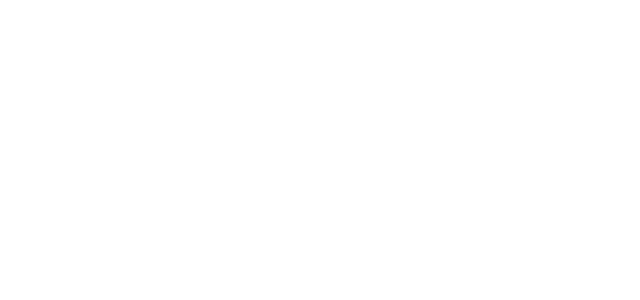
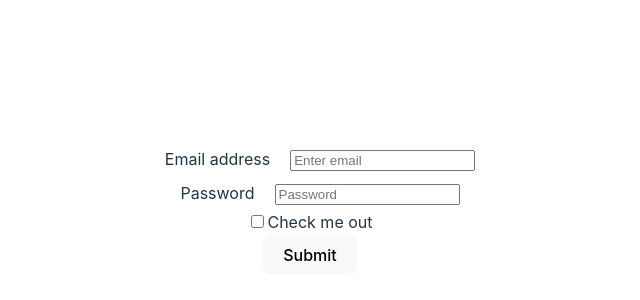
Before and after one commit to gablon29/project_C_S_front, a React (Vite) app: page / in a window 1280 px wide. Shown: the part 194-494 px from the top of the page, without its empty margins (330-970 px from the left). Built offline with nearby package versions, Linux system fonts and the light colour scheme.

Commit message:
desarrollando el form para el login

```diff
--- a/package.json
+++ b/package.json
@@ -10,7 +10,9 @@
     "preview": "vite preview"
   },
   "dependencies": {
+    "bootstrap": "^5.3.1",
     "react": "^18.2.0",
+    "react-bootstrap": "^2.8.0",
     "react-dom": "^18.2.0"
   },
   "devDependencies": {
--- a/src/App.jsx
+++ b/src/App.jsx
@@ -1,12 +1,32 @@
 import './App.css'
+import Button from 'react-bootstrap/Button';
+import Form from 'react-bootstrap/Form';
 
 function App() {
 
 
   return (
-    <>
-    <h2></h2>
-    </>
+    <div>
+    <Form>
+      <Form.Group style={{margin: '10px'}} className="mb-3" controlId="formBasicEmail">
+        <Form.Label style={{margin: '20px'}}>Email address</Form.Label>
+        <Form.Control type="email" placeholder="Enter email" />
+        <Form.Text className="text-muted">
+        </Form.Text>
+      </Form.Group>
+
+      <Form.Group style={{margin: '5px'}} className="mb-3" controlId="formBasicPassword">
+        <Form.Label style={{margin: '20px'}}>Password</Form.Label>
+        <Form.Control type="password" placeholder="Password" />
+      </Form.Group>
+      <Form.Group className="mb-3" controlId="formBasicCheckbox">
+        <Form.Check type="checkbox" label="Check me out" />
+      </Form.Group>
+      <Button variant="primary" type="submit">
+        Submit
+      </Button>
+    </Form>
+    </div>
   )
 }
 
```
Also changed, not shown: 1 other file (tests, documents, lock files or other folders).
